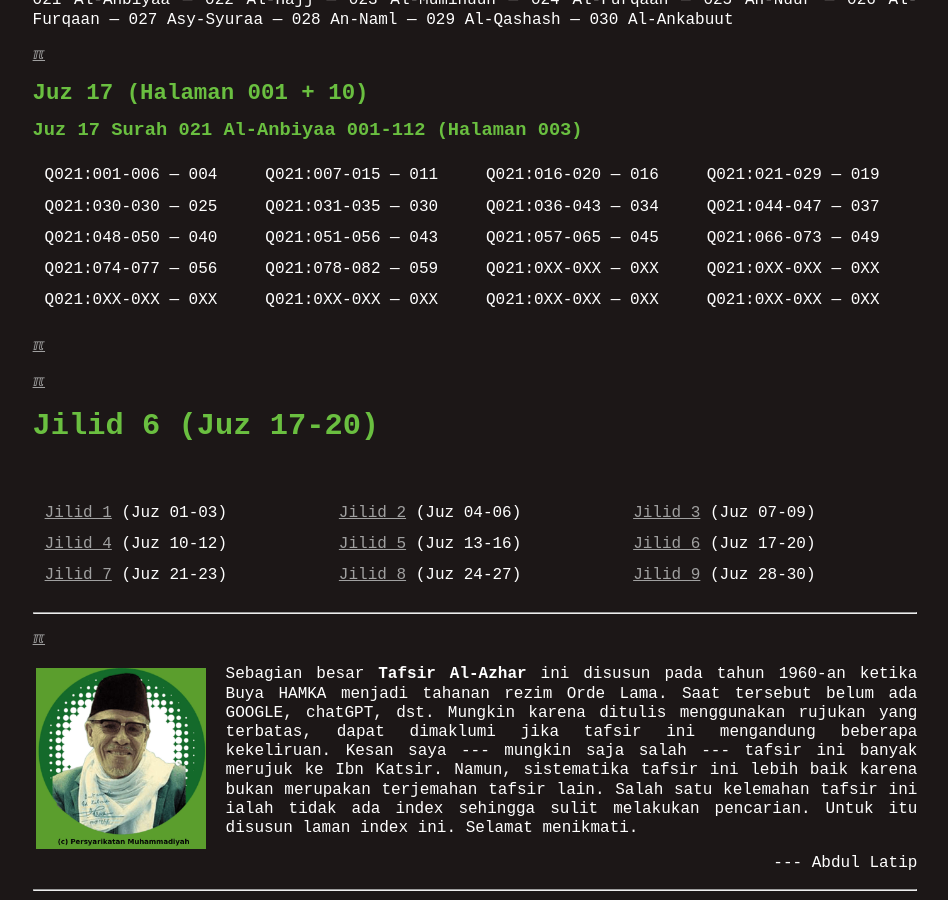
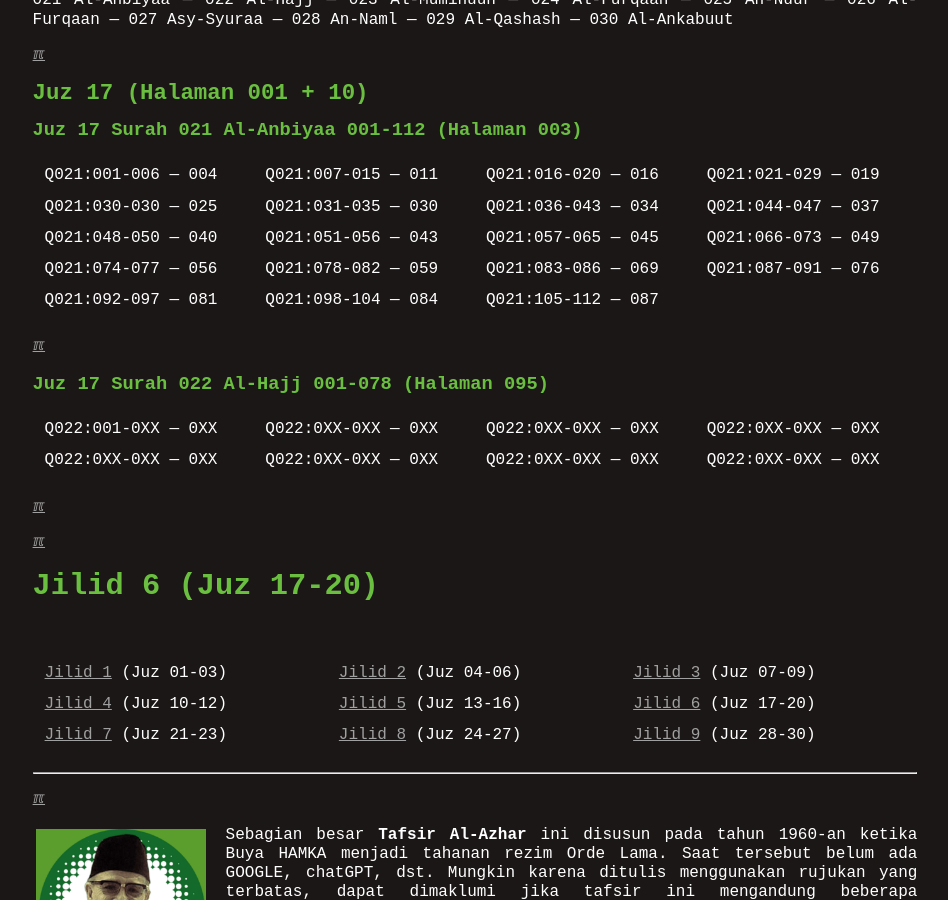
Before and after one commit to dullatip/indexquran, a Jekyll site: the page built from 006.md, in a window 1280 px wide and 900 px high, scrolled down 748 px. Shown: the whole window, without its empty margins (165-1113 px from the left). Built offline with Jekyll 4.4.1, drawn with Linux system fonts in a browser that asks for light colours.

Commit message:
modified:   006.md

```diff
--- a/006.md
+++ b/006.md
@@ -20,8 +20,15 @@
 | Q021:001-006 --- 004 | Q021:007-015 --- 011 | Q021:016-020 --- 016 | Q021:021-029 --- 019 |
 | Q021:030-030 --- 025 | Q021:031-035 --- 030 | Q021:036-043 --- 034 | Q021:044-047 --- 037 |
 | Q021:048-050 --- 040 | Q021:051-056 --- 043 | Q021:057-065 --- 045 | Q021:066-073 --- 049 |
-| Q021:074-077 --- 056 | Q021:078-082 --- 059 | Q021:0XX-0XX --- 0XX | Q021:0XX-0XX --- 0XX |
-| Q021:0XX-0XX --- 0XX | Q021:0XX-0XX --- 0XX | Q021:0XX-0XX --- 0XX | Q021:0XX-0XX --- 0XX |
+| Q021:074-077 --- 056 | Q021:078-082 --- 059 | Q021:083-086 --- 069 | Q021:087-091 --- 076 |
+| Q021:092-097 --- 081 | Q021:098-104 --- 084 | Q021:105-112 --- 087 |
+
+[&#x213C;](#)<br id="idx617021001">
+
+### Juz 17 Surah 022 Al-Hajj 001-078 (Halaman 095)
+
+| Q022:001-0XX --- 0XX | Q022:0XX-0XX --- 0XX | Q022:0XX-0XX --- 0XX | Q022:0XX-0XX --- 0XX |
+| Q022:0XX-0XX --- 0XX | Q022:0XX-0XX --- 0XX | Q022:0XX-0XX --- 0XX | Q022:0XX-0XX --- 0XX |
 
 [&#x213C;](#)<br id="idx61702100X">
 
```
